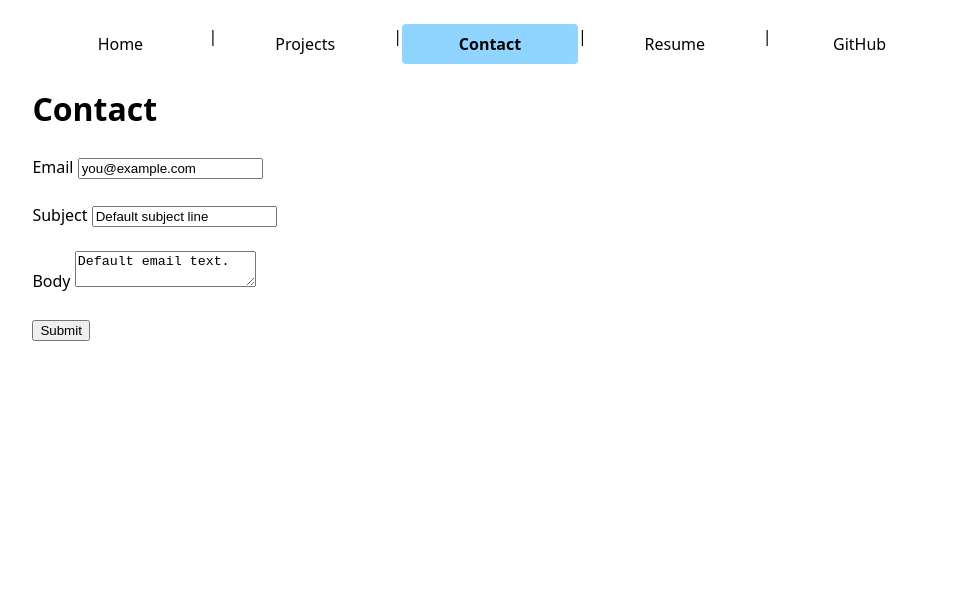
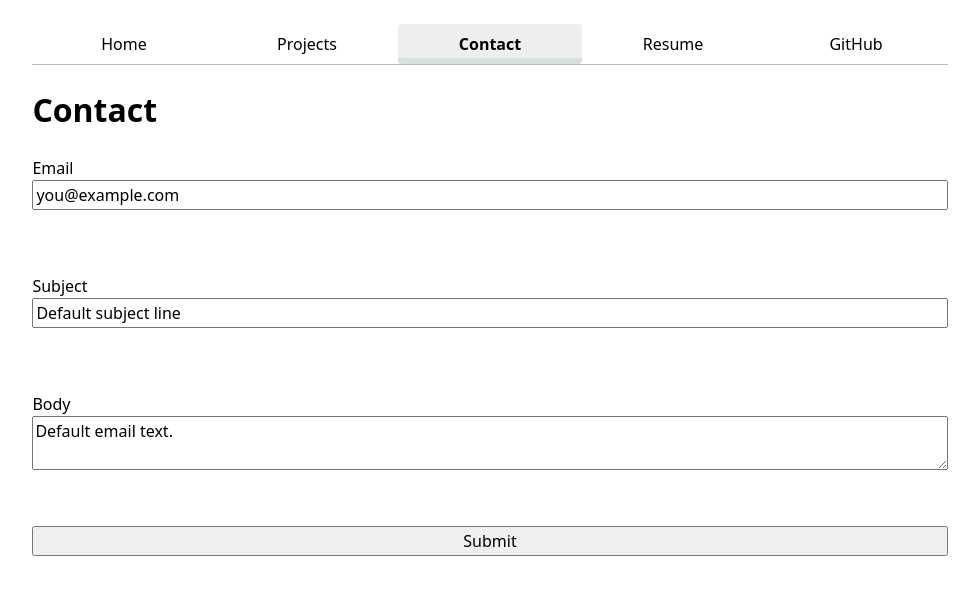
Before and after one commit to rapatnaik/portfolio, a plain HTML site: page contact/index.html in a window 1280 px wide. Shown: the whole page, without its empty margins (150-1129 px from the left). Drawn offline with Linux system fonts and the light colour scheme.

Commit message:
form till 3.2

```diff
--- a/contact/index.html
+++ b/contact/index.html
@@ -7,10 +7,10 @@
     <link rel="stylesheet" href="../style.css">
 
     <nav>
-        <a href="../index.html">Home</a> |
-        <a href="../projects/index.html">Projects</a> |
-        <a class="current" href="index.html">Contact</a> |
-        <a href="../resume/index.html">Resume</a> |
+        <a href="../index.html">Home</a>
+        <a href="../projects/index.html">Projects</a>
+        <a class="current" href="index.html">Contact</a>
+        <a href="../resume/index.html">Resume</a>
         <a href="https://github.com/rapatnaik" target="_blank">GitHub</a>
 
     </nav>
--- a/style.css
+++ b/style.css
@@ -15,6 +15,9 @@ nav li {
 
 nav {
   display: flex;
+  margin-bottom: 1rem;
+  border-bottom: 1px solid oklch(80% 3% 200);
+  margin-bottom: 1rem;
 }
 
 nav a {
@@ -23,10 +26,45 @@ nav a {
   padding: 0.5rem;
   text-decoration: none;
   color: inherit;
+  border: none;
 }
 
 nav a.current {
-  background-color: #90D5FF;
+  background-color: #eee;
   font-weight: bold;
   border-radius: 4px;
+
+  border-bottom: 0.4em solid oklch(90% 3% 200);
+  padding-bottom: 0.1em;
+  font-weight: bold;
 }
+
+nav a:hover {
+  border-bottom: 0.4em solid var(--color-accent);
+  padding-bottom: 0.1em;
+  background-color: oklch(from var(--color-accent) 95% 5% h)
+}
+
+html {
+  --color-accent: oklch(75% 20% 250);
+  accent-color: var(--color-accent);
+}
+
+form label,
+form input,
+form textarea,
+form button {
+  display: block;
+}
+
+form input,
+form textarea,
+form button {
+  font: inherit;
+  width: 100%;
+  box-sizing: border-box;
+}
+
+form label {
+  margin-block: 0.5rem;
+}
```
Also changed, not shown: resume/index.html (+4 -4 lines).
